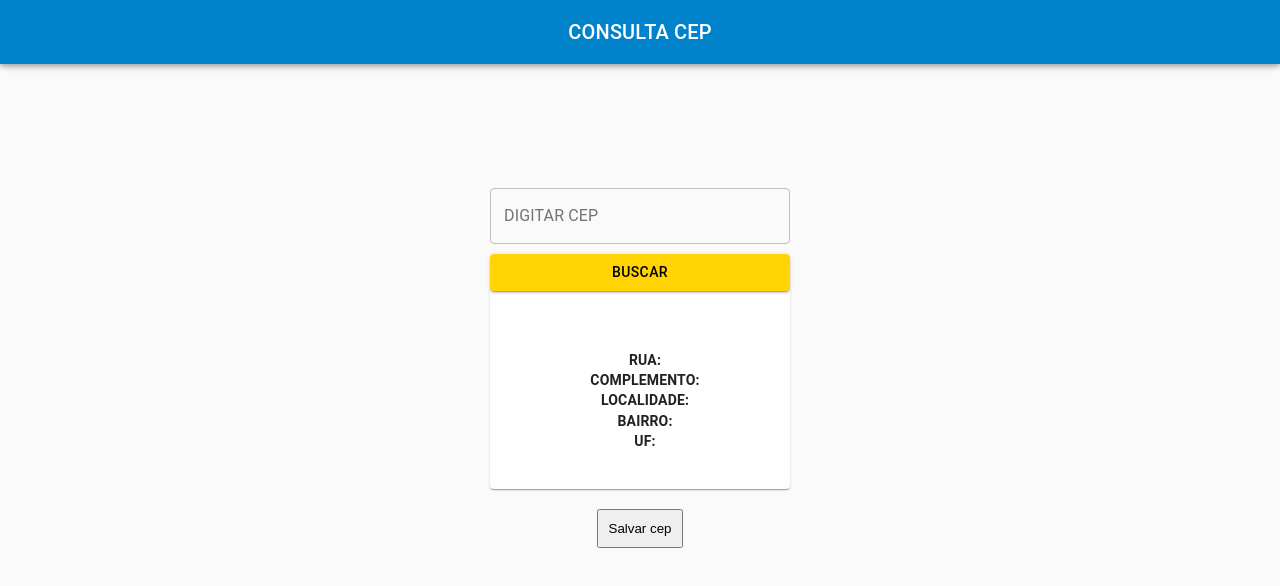
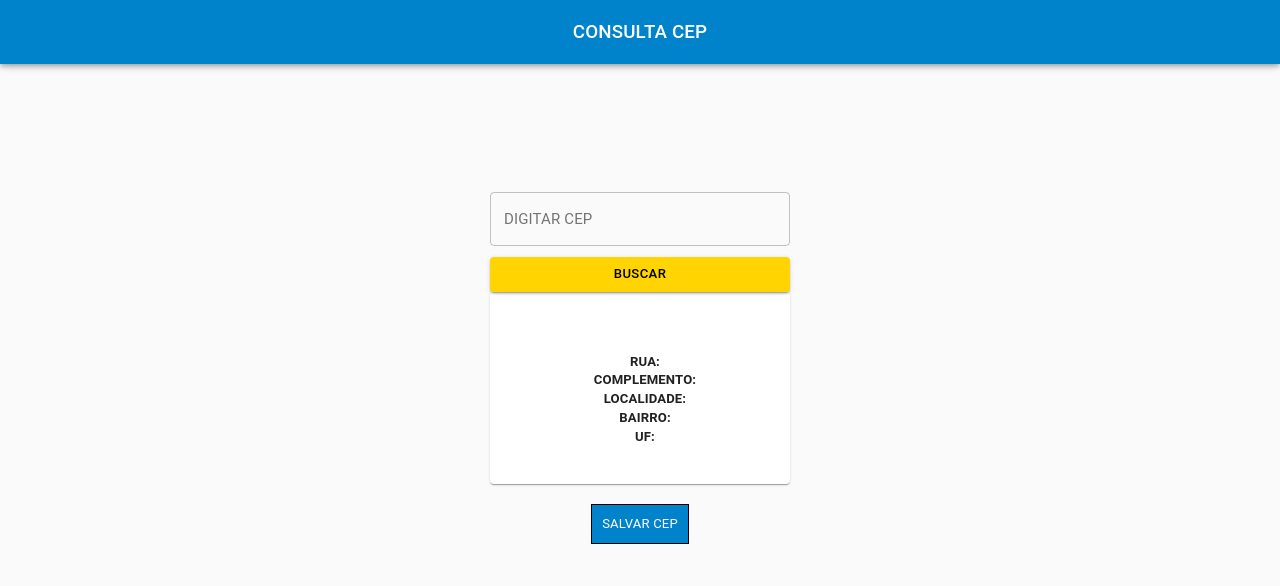
Before and after one commit to ericafnunes/viacep-search, a React (Vite) app: page / in a window 1280 px wide. Shown: the top 586 px of the page. Built offline with nearby package versions, Linux system fonts and the light colour scheme.

Commit message:
style do componente Erroalert e button

```diff
--- a/index.html
+++ b/index.html
@@ -4,6 +4,8 @@
     <meta charset="UTF-8" />
     <link rel="icon" type="image/svg+xml" href="/src/favicon.svg" />
     <meta name="viewport" content="width=device-width, initial-scale=1.0" />
+    <link rel="stylesheet" href="https://www.w3schools.com/w3css/4/w3.css">
+    <link rel="stylesheet" href="https://cdnjs.cloudflare.com/ajax/libs/font-awesome/4.7.0/css/font-awesome.min.css">
     <title>Consulta Via Cep</title>
     <link
       rel="shortcut icon"
--- a/src/App.css
+++ b/src/App.css
@@ -11,3 +11,9 @@
   width: 100%;
   height: calc(100vh - 64px);
 }
+
+.loader{
+  position: absolute;
+  margin-top: 300px;
+  margin-left: 950px;
+}
--- a/src/App.jsx
+++ b/src/App.jsx
@@ -5,6 +5,8 @@ import Navbar from "./components/Navbar";
 import Cardcep from "./components/Cardcep";
 import SearchCep from "./components/SearchCep";
 import ErroAlert from "./components/ErroAlert";
+
+
 
 function App() {
   const [cacheSearch, setCacheSearch, removeCacheSearch] = useLocalStorage(
@@ -15,6 +17,7 @@ function App() {
   const [showResults, setShowResults] = useState(false);
   const [searchcep, SetSearchCep] = useState("");
   const [loading, setLoading] = useState(false);
+
 
 
   useEffect(() => {
@@ -46,7 +49,6 @@ function App() {
 
   async function handleFindCep() {
     const result = checkInCache();
-    console.log(result);
     if (result) {
       return setCep(result);
     }
@@ -55,6 +57,7 @@ function App() {
 
 
   async function handleRequestApi() {
+
     try {
       setLoading(true);
       const response = await fetch(
@@ -83,6 +86,9 @@ function App() {
   return (
     <div className="App">
       <Navbar />
+      <div className="loader">
+    { showResults && <i class="w3-spin fa fa-refresh"></i>}
+      </div>
       <div className="container-card">
         {showResults && <ErroAlert />}
         {loading && <span>Carregando...</span>}
--- a/src/components/ErroAlert/index.jsx
+++ b/src/components/ErroAlert/index.jsx
@@ -5,7 +5,6 @@ import Alert from '@material-ui/lab/Alert';
 const useStyles = makeStyles((theme) => ({
   root: {
     padding: '20px',
-    width: '19%',
     '& > * + *': {
       marginTop: theme.spacing(2),
     },
--- a/src/index.css
+++ b/src/index.css
@@ -13,7 +13,18 @@ code {
 }
 
 .save-cep{
+  all: unset;
+  box-sizing: border-box;
+  border: 1px solid black;
   margin: 0 auto;
   padding: 10px;
   margin-top: 20px;
+  cursor: pointer;
+  background: #0083ca;
+  color: white;
+  text-transform: uppercase;
 }
+
+.save-cep:hover{
+  opacity: 0.8;
+}
```
Also changed, not shown: package.json (+7 -0 lines), src/components/Navbar/index.jsx (+7 -9 lines), src/components/SearchCep/style.jsx (line endings or trailing spaces), 1 other file (tests, documents, lock files or other folders). Lines whose indentation alone changed are shown as unchanged.
